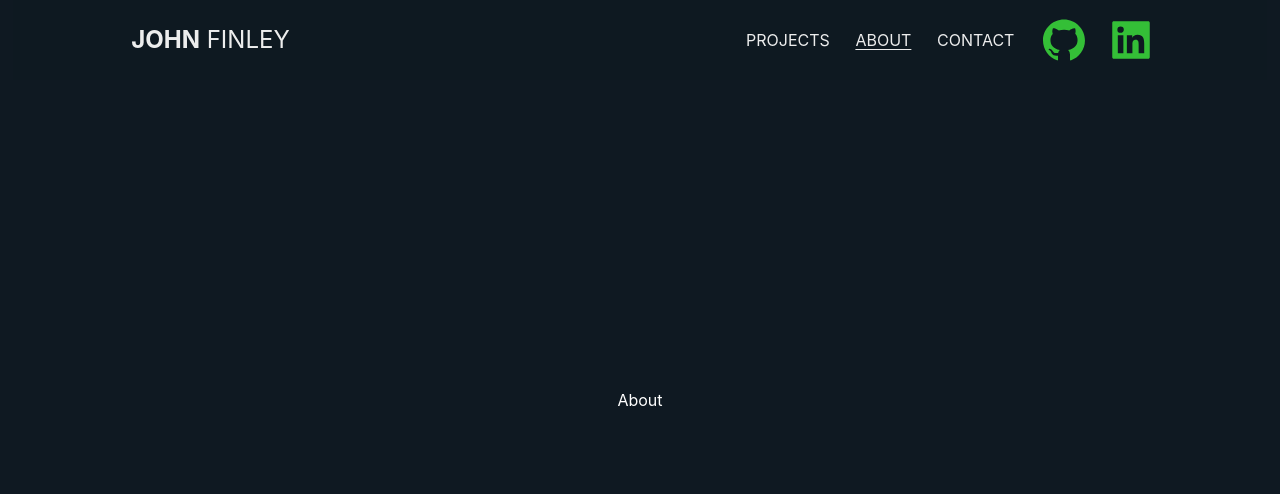
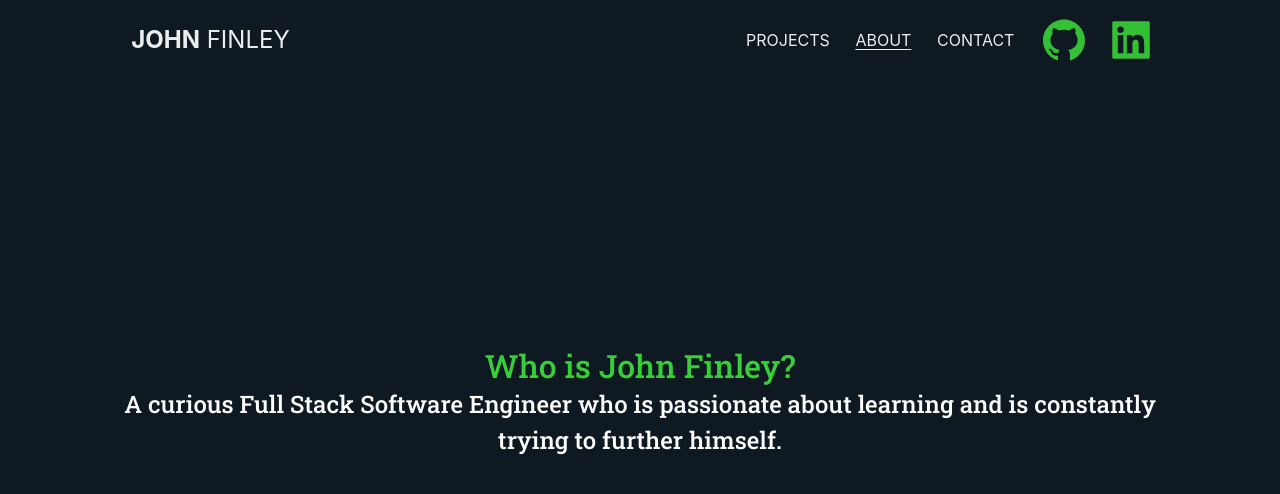
Before and after one commit to jfinley6/portfolio, a React (Vite) app: page /about in a window 1280 px wide. Shown: the top 494 px of the page. Built offline with nearby package versions, Linux system fonts and the light colour scheme.

Commit message:
add about-intro section

```diff
--- a/src/components/About.jsx
+++ b/src/components/About.jsx
@@ -1,11 +1,19 @@
 import React from "react";
 import { useEffect } from "react";
+import "../stylesheets/about.css";
 
 function About() {
   useEffect(() => {
     document.title = "John Finley | About";
   }, []);
-  return <div>About</div>;
+  return (
+    <div id="about-page">
+      <div id="about-intro">
+        <p>Who is John Finley?</p>
+        <p>A curious Full Stack Software Engineer who is passionate about learning and is constantly trying to further himself.</p>
+      </div>
+    </div>
+  );
 }
 
 export default About;
```
